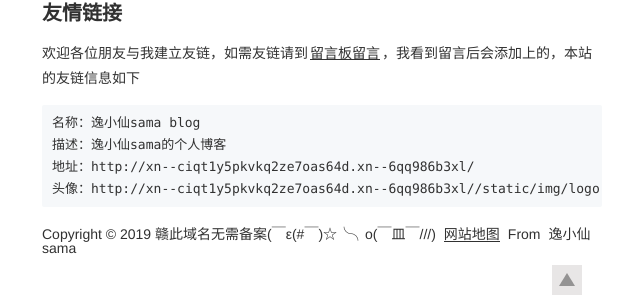
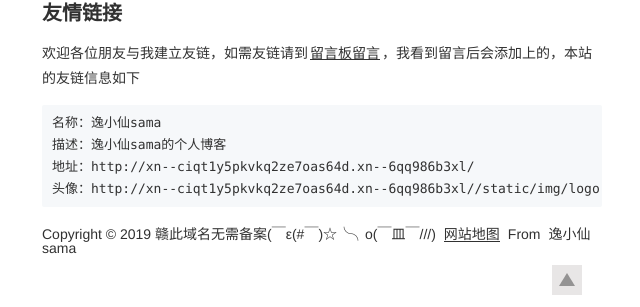
Before and after one commit to hyxsama/hyxsama001.github.io, a Jekyll site: the page built from pages/links.md, in a window 1280 px wide. Shown: the part 129-436 px from the top of the page, without its empty margins (318-958 px from the left). Built offline with Jekyll 4.4.1, drawn with Linux system fonts in a browser that asks for light colours; comment, search, counter and statistics services are not loaded.

Commit message:
Update _config.yml

```diff
--- a/_config.yml
+++ b/_config.yml
@@ -1,7 +1,7 @@
 encoding: utf-8
 
 # SEO相关信息
-title: 逸小仙sama blog
+title: 逸小仙sama
 description: 逸小仙sama的个人博客
 keywords: 逸小仙sama,Ps,Pr,Ae，Web，Php
 author: 逸小仙sama
```
